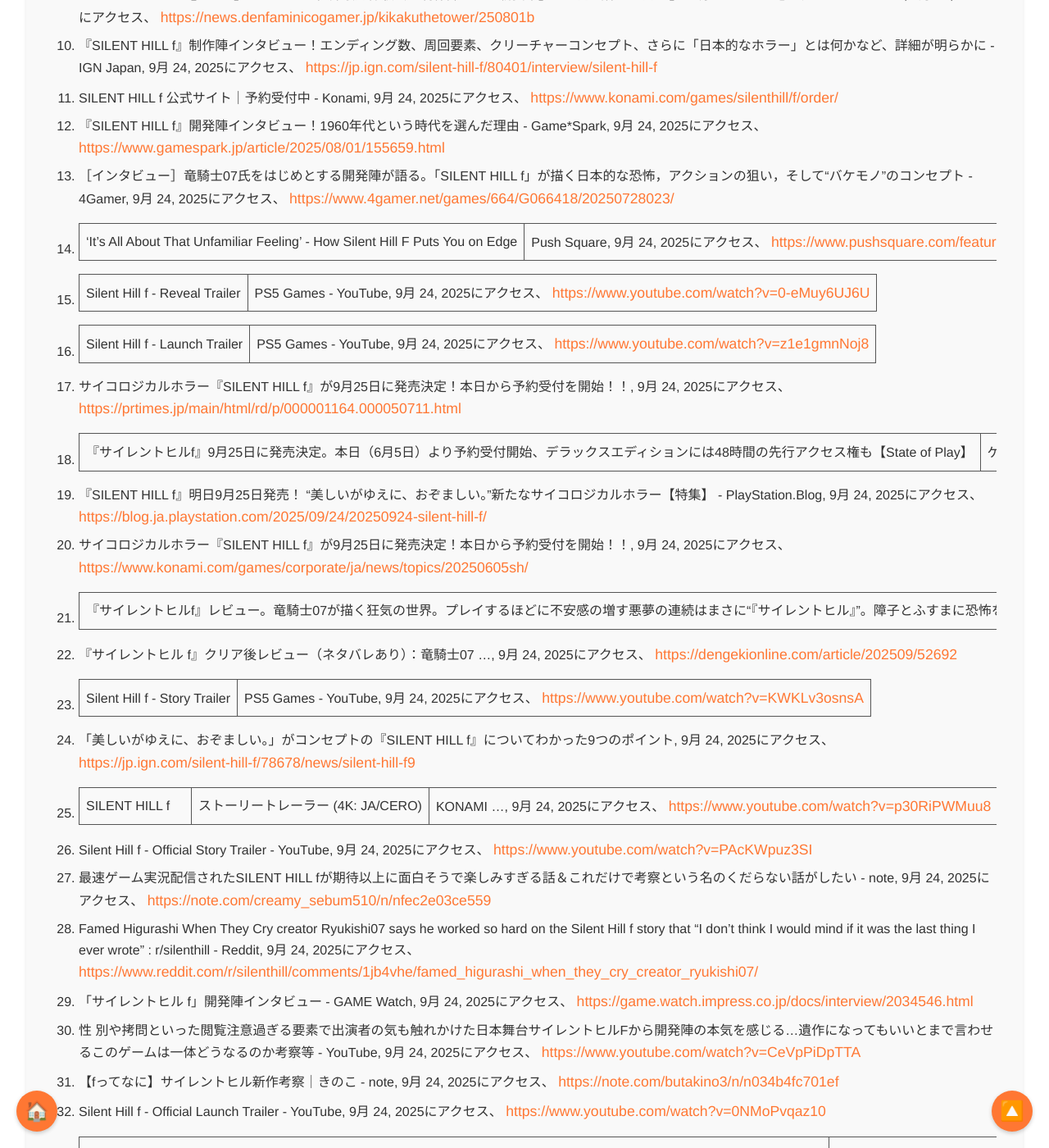
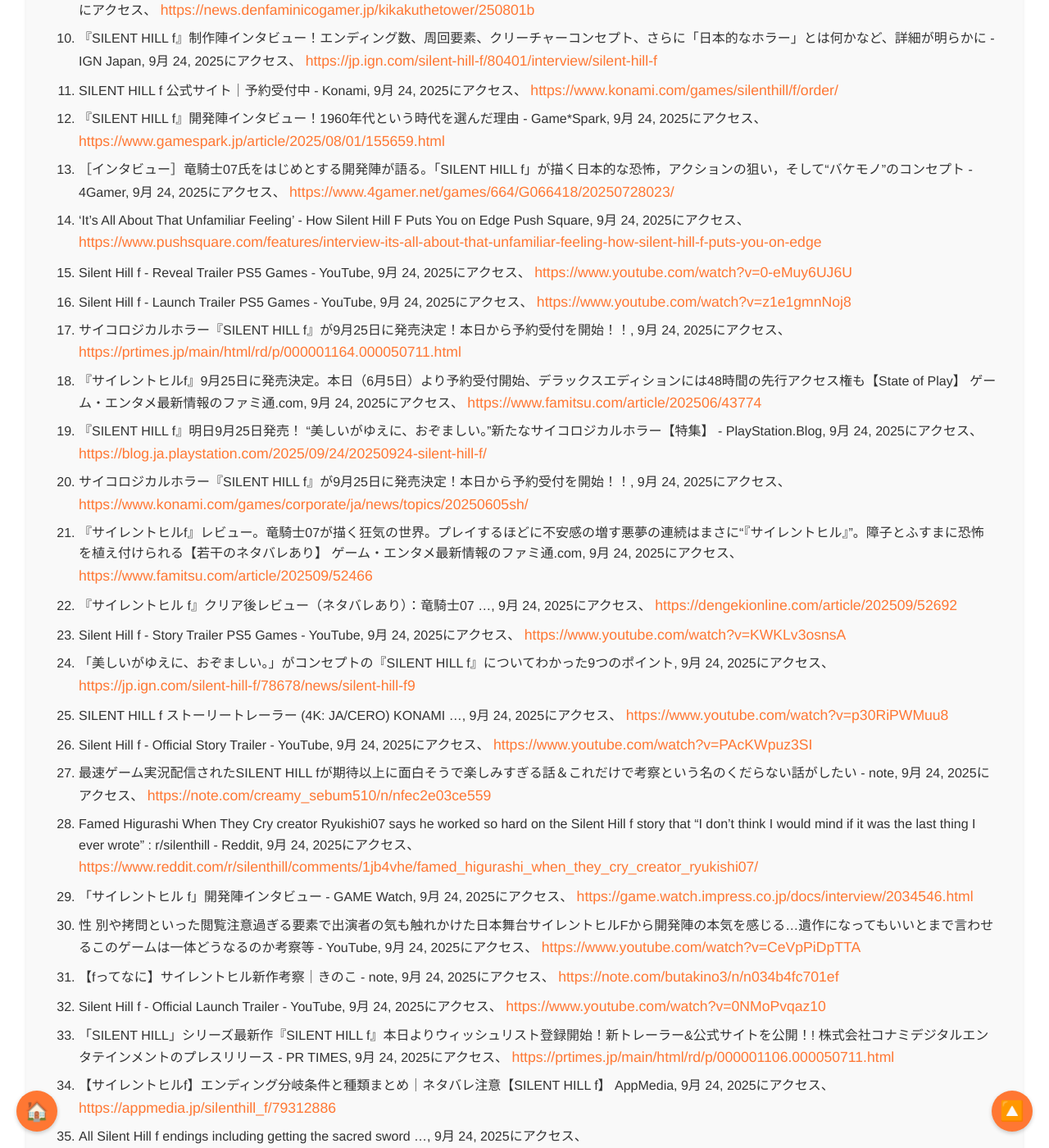
Before and after one commit to aegisfleet/share-deepresearch, a Jekyll site: the page built from _topics/silent-hill-f/index.md, in a window 1280 px wide and 1400 px high, scrolled down 8602 px. Shown: the whole window at 82% size. Built offline with Jekyll 4.4.1, drawn with Linux system fonts in a browser that asks for light colours; some of the changed text lies outside the part shown.

Commit message:
Auto update files

```diff
--- a/_topics/silent-hill-f/index.md
+++ b/_topics/silent-hill-f/index.md
@@ -146,10 +146,10 @@ title: 美しき恐怖：『SILENT HILL f』の物語とテーマ性の深層分
 
 1. Silent Hill f Interview: Developers Share Their Vision for the Series' Bold New Direction, 9月 24, 2025にアクセス、 [https://www.gamerbraves.com/silent-hill-f-interview-developers-share-their-vision-for-the-series-bold-new-direction/](https://www.gamerbraves.com/silent-hill-f-interview-developers-share-their-vision-for-the-series-bold-new-direction/)
 2. A message from Motoi Okamoto (Silent Hill producer) on the release of Silent Hill F : r/silenthill \- Reddit, 9月 24, 2025にアクセス、 [https://www.reddit.com/r/silenthill/comments/1nnmv8k/a\_message\_from\_motoi\_okamoto\_silent\_hill\_producer/](https://www.reddit.com/r/silenthill/comments/1nnmv8k/a_message_from_motoi_okamoto_silent_hill_producer/)
-3. 『サイレントヒルf』国内独占インタビュー。「美しいがゆえに、おぞましい」。昭和日本を舞台に竜騎士07＆山岡晃＆岡本Pが創造する新たな恐怖の形とは | ゲーム・エンタメ最新情報のファミ通.com, 9月 24, 2025にアクセス、 [https://www.famitsu.com/article/202507/48170](https://www.famitsu.com/article/202507/48170)
+3. 『サイレントヒルf』国内独占インタビュー。「美しいがゆえに、おぞましい」。昭和日本を舞台に竜騎士07＆山岡晃＆岡本Pが創造する新たな恐怖の形とは ゲーム・エンタメ最新情報のファミ通.com, 9月 24, 2025にアクセス、 [https://www.famitsu.com/article/202507/48170](https://www.famitsu.com/article/202507/48170)
 4. Famed Higurashi When They Cry creator Ryukishi07 says he worked so hard on the Silent Hill f story that "I don't think I would mind if it was the last thing I ever wrote" \- GamesRadar, 9月 24, 2025にアクセス、 [https://www.gamesradar.com/games/silent-hill/famed-higurashi-when-they-cry-creator-ryukishi07-says-he-worked-so-hard-on-the-silent-hill-f-story-that-i-dont-think-i-would-mind-if-it-was-the-last-thing-i-ever-wrote/](https://www.gamesradar.com/games/silent-hill/famed-higurashi-when-they-cry-creator-ryukishi07-says-he-worked-so-hard-on-the-silent-hill-f-story-that-i-dont-think-i-would-mind-if-it-was-the-last-thing-i-ever-wrote/)
 5. Silent Hill f Team Discuss Why Feeling Joy Is a Key Part of the Horror Experience, 9月 24, 2025にアクセス、 [https://www.crunchyroll.com/news/interviews/2025/8/2/silent-hill-f-interview](https://www.crunchyroll.com/news/interviews/2025/8/2/silent-hill-f-interview)
-6. 「SILENT HILL」シリーズ最新作となる「SILENT HILL f」はPS5/Xbox Series X|S/PCに対応！新トレーラーやkera氏と竜騎士07氏からのメッセージも公開 | Gamer, 9月 24, 2025にアクセス、 [https://www.gamer.ne.jp/news/202503140006/](https://www.gamer.ne.jp/news/202503140006/)
+6. 「SILENT HILL」シリーズ最新作となる「SILENT HILL f」はPS5/Xbox Series X|S/PCに対応！新トレーラーやkera氏と竜騎士07氏からのメッセージも公開 Gamer, 9月 24, 2025にアクセス、 [https://www.gamer.ne.jp/news/202503140006/](https://www.gamer.ne.jp/news/202503140006/)
 7. インタビュー：『サイレントヒル f』初回クリア時間は12～15時間で、2周目以降はUFOエンドを含むマルチエンディングへ。制作者が語る10の特徴～美と醜が入り混じる画作りや、近接に特化したアクションなど \- 電撃オンライン, 9月 24, 2025にアクセス、 [https://dengekionline.com/article/202508/48211](https://dengekionline.com/article/202508/48211)
 8. 『SILENT HILL f』インタビュー！ 1960年代の日本を舞台にした新たなサイコロジカルホラーの幕開け \- PlayStation.Blog, 9月 24, 2025にアクセス、 [https://blog.ja.playstation.com/2025/08/01/20250801-silent-hill-f-2/](https://blog.ja.playstation.com/2025/08/01/20250801-silent-hill-f-2/)
 9. 『サイレントヒル f』の「f」ってなに？ 世界最速体験会で制作陣から「新要素」や「過去作との違い」が明かされる \- 電ファミニコゲーマー, 9月 24, 2025にアクセス、 [https://news.denfaminicogamer.jp/kikakuthetower/250801b](https://news.denfaminicogamer.jp/kikakuthetower/250801b)
@@ -157,18 +157,18 @@ title: 美しき恐怖：『SILENT HILL f』の物語とテーマ性の深層分
 11. SILENT HILL f 公式サイト｜予約受付中 \- Konami, 9月 24, 2025にアクセス、 [https://www.konami.com/games/silenthill/f/order/](https://www.konami.com/games/silenthill/f/order/)
 12. 『SILENT HILL f』開発陣インタビュー！1960年代という時代を選んだ理由 \- Game\*Spark, 9月 24, 2025にアクセス、 [https://www.gamespark.jp/article/2025/08/01/155659.html](https://www.gamespark.jp/article/2025/08/01/155659.html)
 13. ［インタビュー］竜騎士07氏をはじめとする開発陣が語る。「SILENT HILL f」が描く日本的な恐怖，アクションの狙い，そして“バケモノ”のコンセプト \- 4Gamer, 9月 24, 2025にアクセス、 [https://www.4gamer.net/games/664/G066418/20250728023/](https://www.4gamer.net/games/664/G066418/20250728023/)
-14. 'It's All About That Unfamiliar Feeling' \- How Silent Hill F Puts You on Edge | Push Square, 9月 24, 2025にアクセス、 [https://www.pushsquare.com/features/interview-its-all-about-that-unfamiliar-feeling-how-silent-hill-f-puts-you-on-edge](https://www.pushsquare.com/features/interview-its-all-about-that-unfamiliar-feeling-how-silent-hill-f-puts-you-on-edge)
-15. Silent Hill f \- Reveal Trailer | PS5 Games \- YouTube, 9月 24, 2025にアクセス、 [https://www.youtube.com/watch?v=0-eMuy6UJ6U](https://www.youtube.com/watch?v=0-eMuy6UJ6U)
-16. Silent Hill f \- Launch Trailer | PS5 Games \- YouTube, 9月 24, 2025にアクセス、 [https://www.youtube.com/watch?v=z1e1gmnNoj8](https://www.youtube.com/watch?v=z1e1gmnNoj8)
+14. 'It's All About That Unfamiliar Feeling' \- How Silent Hill F Puts You on Edge Push Square, 9月 24, 2025にアクセス、 [https://www.pushsquare.com/features/interview-its-all-about-that-unfamiliar-feeling-how-silent-hill-f-puts-you-on-edge](https://www.pushsquare.com/features/interview-its-all-about-that-unfamiliar-feeling-how-silent-hill-f-puts-you-on-edge)
+15. Silent Hill f \- Reveal Trailer PS5 Games \- YouTube, 9月 24, 2025にアクセス、 [https://www.youtube.com/watch?v=0-eMuy6UJ6U](https://www.youtube.com/watch?v=0-eMuy6UJ6U)
+16. Silent Hill f \- Launch Trailer PS5 Games \- YouTube, 9月 24, 2025にアクセス、 [https://www.youtube.com/watch?v=z1e1gmnNoj8](https://www.youtube.com/watch?v=z1e1gmnNoj8)
 17. サイコロジカルホラー『SILENT HILL f』が9月25日に発売決定！本日から予約受付を開始！！, 9月 24, 2025にアクセス、 [https://prtimes.jp/main/html/rd/p/000001164.000050711.html](https://prtimes.jp/main/html/rd/p/000001164.000050711.html)
-18. 『サイレントヒルf』9月25日に発売決定。本日（6月5日）より予約受付開始、デラックスエディションには48時間の先行アクセス権も【State of Play】 | ゲーム・エンタメ最新情報のファミ通.com, 9月 24, 2025にアクセス、 [https://www.famitsu.com/article/202506/43774](https://www.famitsu.com/article/202506/43774)
+18. 『サイレントヒルf』9月25日に発売決定。本日（6月5日）より予約受付開始、デラックスエディションには48時間の先行アクセス権も【State of Play】 ゲーム・エンタメ最新情報のファミ通.com, 9月 24, 2025にアクセス、 [https://www.famitsu.com/article/202506/43774](https://www.famitsu.com/article/202506/43774)
 19. 『SILENT HILL f』明日9月25日発売！ “美しいがゆえに、おぞましい。”新たなサイコロジカルホラー【特集】 \- PlayStation.Blog, 9月 24, 2025にアクセス、 [https://blog.ja.playstation.com/2025/09/24/20250924-silent-hill-f/](https://blog.ja.playstation.com/2025/09/24/20250924-silent-hill-f/)
 20. サイコロジカルホラー『SILENT HILL f』が9月25日に発売決定！本日から予約受付を開始！！, 9月 24, 2025にアクセス、 [https://www.konami.com/games/corporate/ja/news/topics/20250605sh/](https://www.konami.com/games/corporate/ja/news/topics/20250605sh/)
-21. 『サイレントヒルf』レビュー。竜騎士07が描く狂気の世界。プレイするほどに不安感の増す悪夢の連続はまさに“『サイレントヒル』”。障子とふすまに恐怖を植え付けられる【若干のネタバレあり】 | ゲーム・エンタメ最新情報のファミ通.com, 9月 24, 2025にアクセス、 [https://www.famitsu.com/article/202509/52466](https://www.famitsu.com/article/202509/52466)
+21. 『サイレントヒルf』レビュー。竜騎士07が描く狂気の世界。プレイするほどに不安感の増す悪夢の連続はまさに“『サイレントヒル』”。障子とふすまに恐怖を植え付けられる【若干のネタバレあり】 ゲーム・エンタメ最新情報のファミ通.com, 9月 24, 2025にアクセス、 [https://www.famitsu.com/article/202509/52466](https://www.famitsu.com/article/202509/52466)
 22. 『サイレントヒル f』クリア後レビュー（ネタバレあり）：竜騎士07 ..., 9月 24, 2025にアクセス、 [https://dengekionline.com/article/202509/52692](https://dengekionline.com/article/202509/52692)
-23. Silent Hill f \- Story Trailer | PS5 Games \- YouTube, 9月 24, 2025にアクセス、 [https://www.youtube.com/watch?v=KWKLv3osnsA](https://www.youtube.com/watch?v=KWKLv3osnsA)
+23. Silent Hill f \- Story Trailer PS5 Games \- YouTube, 9月 24, 2025にアクセス、 [https://www.youtube.com/watch?v=KWKLv3osnsA](https://www.youtube.com/watch?v=KWKLv3osnsA)
 24. 「美しいがゆえに、おぞましい。」がコンセプトの『SILENT HILL f』についてわかった9つのポイント, 9月 24, 2025にアクセス、 [https://jp.ign.com/silent-hill-f/78678/news/silent-hill-f9](https://jp.ign.com/silent-hill-f/78678/news/silent-hill-f9)
-25. SILENT HILL f | ストーリートレーラー (4K: JA/CERO) | KONAMI ..., 9月 24, 2025にアクセス、 [https://www.youtube.com/watch?v=p30RiPWMuu8](https://www.youtube.com/watch?v=p30RiPWMuu8)
+25. SILENT HILL f ストーリートレーラー (4K: JA/CERO) KONAMI ..., 9月 24, 2025にアクセス、 [https://www.youtube.com/watch?v=p30RiPWMuu8](https://www.youtube.com/watch?v=p30RiPWMuu8)
 26. Silent Hill f \- Official Story Trailer \- YouTube, 9月 24, 2025にアクセス、 [https://www.youtube.com/watch?v=PAcKWpuz3SI](https://www.youtube.com/watch?v=PAcKWpuz3SI)
 27. 最速ゲーム実況配信されたSILENT HILL fが期待以上に面白そうで楽しみすぎる話＆これだけで考察という名のくだらない話がしたい \- note, 9月 24, 2025にアクセス、 [https://note.com/creamy\_sebum510/n/nfec2e03ce559](https://note.com/creamy_sebum510/n/nfec2e03ce559)
 28. Famed Higurashi When They Cry creator Ryukishi07 says he worked so hard on the Silent Hill f story that "I don't think I would mind if it was the last thing I ever wrote" : r/silenthill \- Reddit, 9月 24, 2025にアクセス、 [https://www.reddit.com/r/silenthill/comments/1jb4vhe/famed\_higurashi\_when\_they\_cry\_creator\_ryukishi07/](https://www.reddit.com/r/silenthill/comments/1jb4vhe/famed_higurashi_when_they_cry_creator_ryukishi07/)
@@ -176,8 +176,8 @@ title: 美しき恐怖：『SILENT HILL f』の物語とテーマ性の深層分
 30. 性 別や拷問といった閲覧注意過ぎる要素で出演者の気も触れかけた日本舞台サイレントヒルFから開発陣の本気を感じる...遺作になってもいいとまで言わせるこのゲームは一体どうなるのか考察等 \- YouTube, 9月 24, 2025にアクセス、 [https://www.youtube.com/watch?v=CeVpPiDpTTA](https://www.youtube.com/watch?v=CeVpPiDpTTA)
 31. 【fってなに】サイレントヒル新作考察｜きのこ \- note, 9月 24, 2025にアクセス、 [https://note.com/butakino3/n/n034b4fc701ef](https://note.com/butakino3/n/n034b4fc701ef)
 32. Silent Hill f \- Official Launch Trailer \- YouTube, 9月 24, 2025にアクセス、 [https://www.youtube.com/watch?v=0NMoPvqaz10](https://www.youtube.com/watch?v=0NMoPvqaz10)
-33. 「SILENT HILL」シリーズ最新作『SILENT HILL f』本日よりウィッシュリスト登録開始！新トレーラー&公式サイトを公開！\! | 株式会社コナミデジタルエンタテインメントのプレスリリース \- PR TIMES, 9月 24, 2025にアクセス、 [https://prtimes.jp/main/html/rd/p/000001106.000050711.html](https://prtimes.jp/main/html/rd/p/000001106.000050711.html)
-34. 【サイレントヒルf】エンディング分岐条件と種類まとめ｜ネタバレ注意【SILENT HILL f】 | AppMedia, 9月 24, 2025にアクセス、 [https://appmedia.jp/silenthill\_f/79312886](https://appmedia.jp/silenthill_f/79312886)
+33. 「SILENT HILL」シリーズ最新作『SILENT HILL f』本日よりウィッシュリスト登録開始！新トレーラー&公式サイトを公開！\! 株式会社コナミデジタルエンタテインメントのプレスリリース \- PR TIMES, 9月 24, 2025にアクセス、 [https://prtimes.jp/main/html/rd/p/000001106.000050711.html](https://prtimes.jp/main/html/rd/p/000001106.000050711.html)
+34. 【サイレントヒルf】エンディング分岐条件と種類まとめ｜ネタバレ注意【SILENT HILL f】 AppMedia, 9月 24, 2025にアクセス、 [https://appmedia.jp/silenthill\_f/79312886](https://appmedia.jp/silenthill_f/79312886)
 35. All Silent Hill f endings including getting the sacred sword ..., 9月 24, 2025にアクセス、 [https://www.gamesradar.com/games/survival-horror/silent-hill-f-endings-explained-how-to/](https://www.gamesradar.com/games/survival-horror/silent-hill-f-endings-explained-how-to/)
 36. 『サイレントヒル f』クリア後レビュー：女子高生がカウンターを決めるしハンマーも振り回す。アクション性を高めながらも正当進化したサイコロジカルホラー \- 電撃オンライン, 9月 24, 2025にアクセス、 [https://dengekionline.com/article/202509/52655](https://dengekionline.com/article/202509/52655)
 37. Finished silent hill f…here is my opinion about this game as ... \- Reddit, 9月 24, 2025にアクセス、 [https://www.reddit.com/r/silenthill/comments/1nnuf63/finished\_silent\_hill\_fhere\_is\_my\_opinion\_about/](https://www.reddit.com/r/silenthill/comments/1nnuf63/finished_silent_hill_fhere_is_my_opinion_about/)
```
